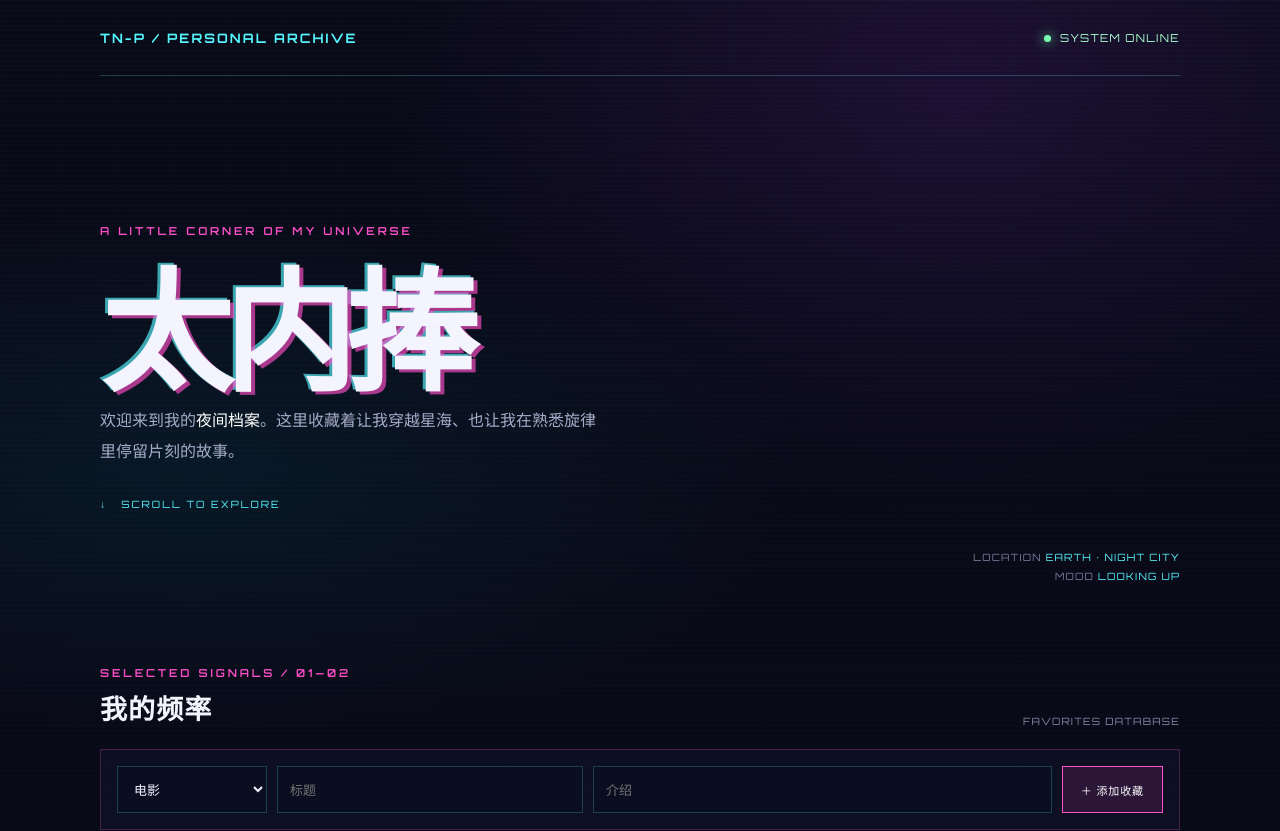
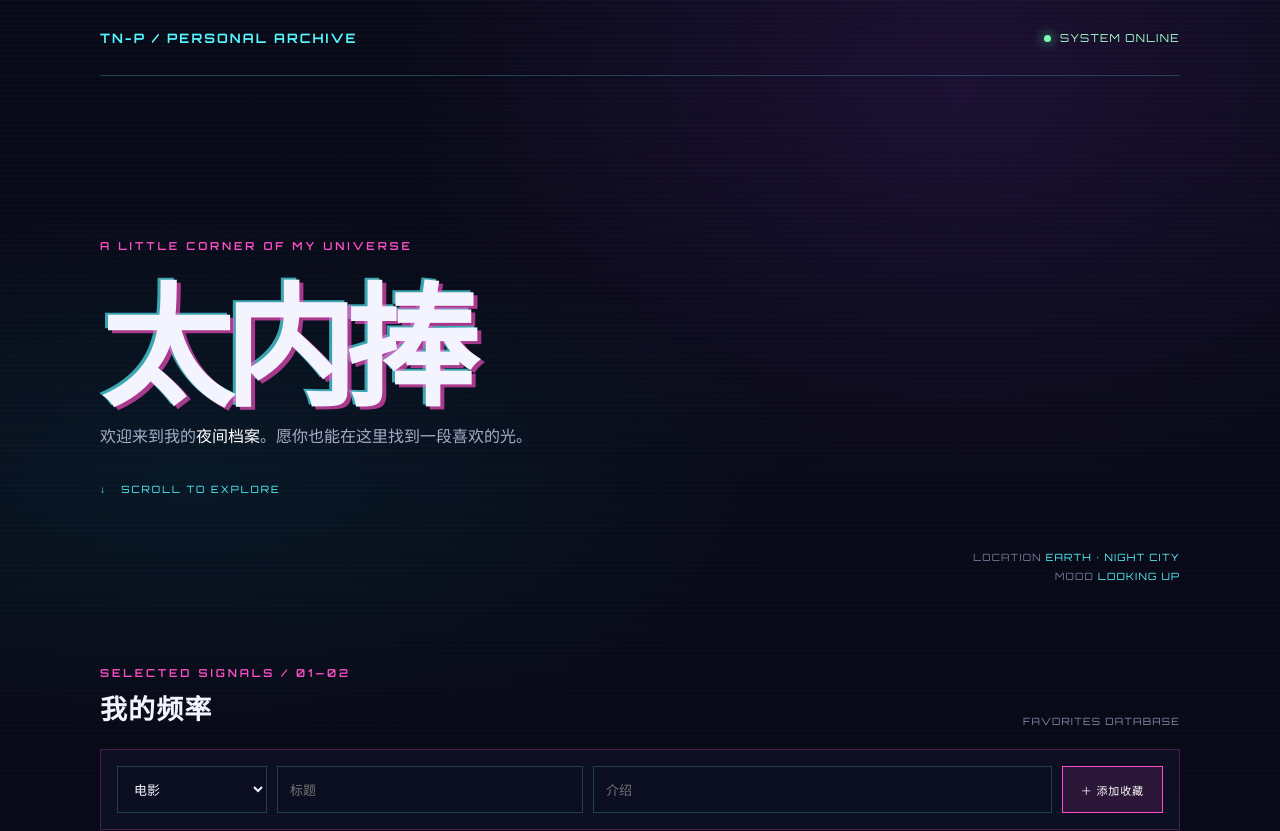
Before and after one commit to Outshone/dega, a plain HTML site: page index.html in a window 1280 px wide. Shown: the top 831 px of the page. Drawn offline with Linux system fonts and the light colour scheme.

Commit message:
Update welcome message

```diff
--- a/index.html
+++ b/index.html
@@ -35,7 +35,7 @@
     <section class="hero" aria-labelledby="title">
       <div class="eyebrow">A little corner of my universe</div>
       <h1 id="title">太内捧</h1>
-      <p>欢迎来到我的<strong>夜间档案</strong>。这里收藏着让我穿越星海、也让我在熟悉旋律里停留片刻的故事。</p>
+      <p>欢迎来到我的<strong>夜间档案</strong>。愿你也能在这里找到一段喜欢的光。</p>
       <div class="scroll">↓ &nbsp; SCROLL TO EXPLORE</div>
       <div class="coordinates">LOCATION <b>EARTH · NIGHT CITY</b><br>MOOD <b>LOOKING UP</b></div>
     </section>
```
